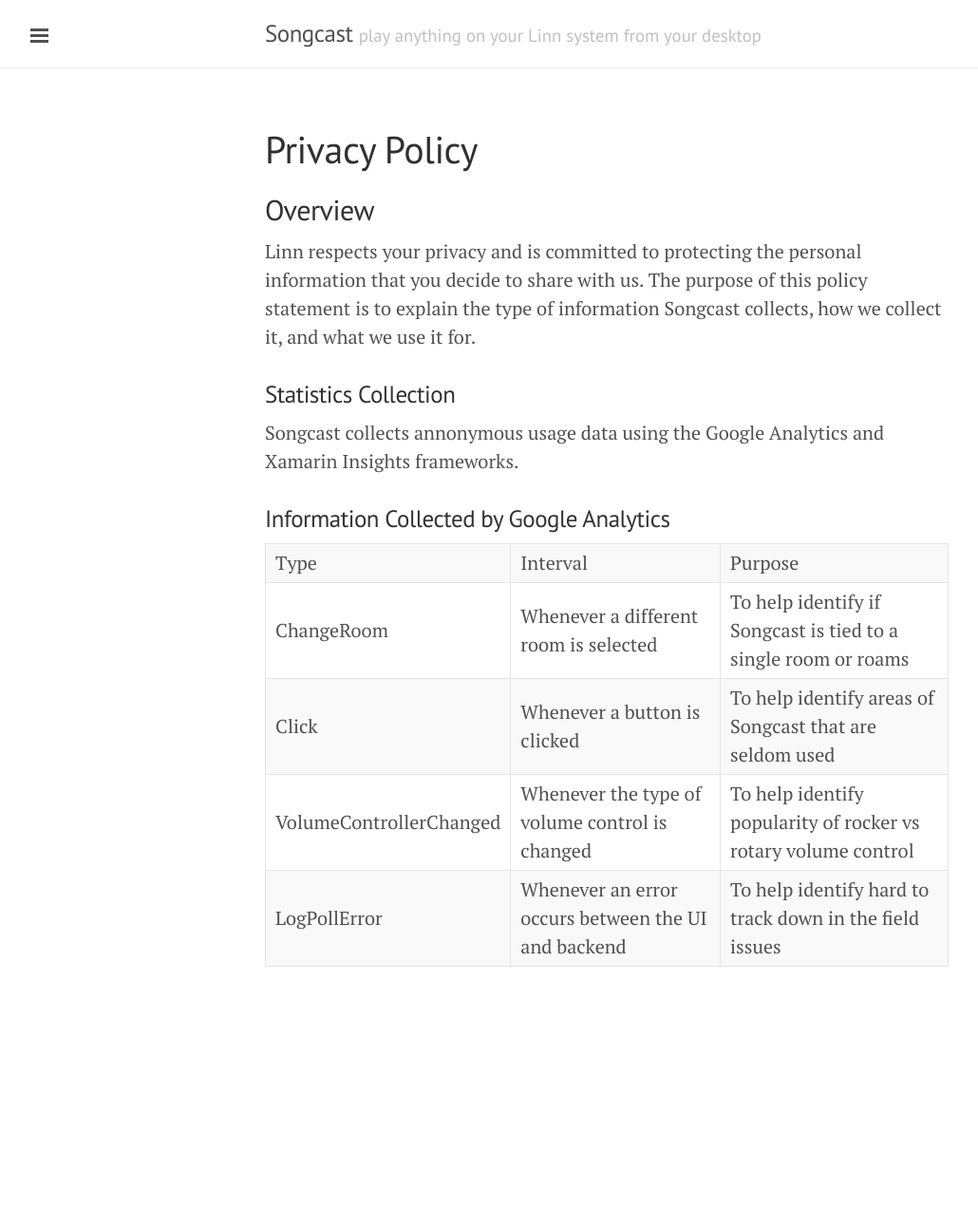
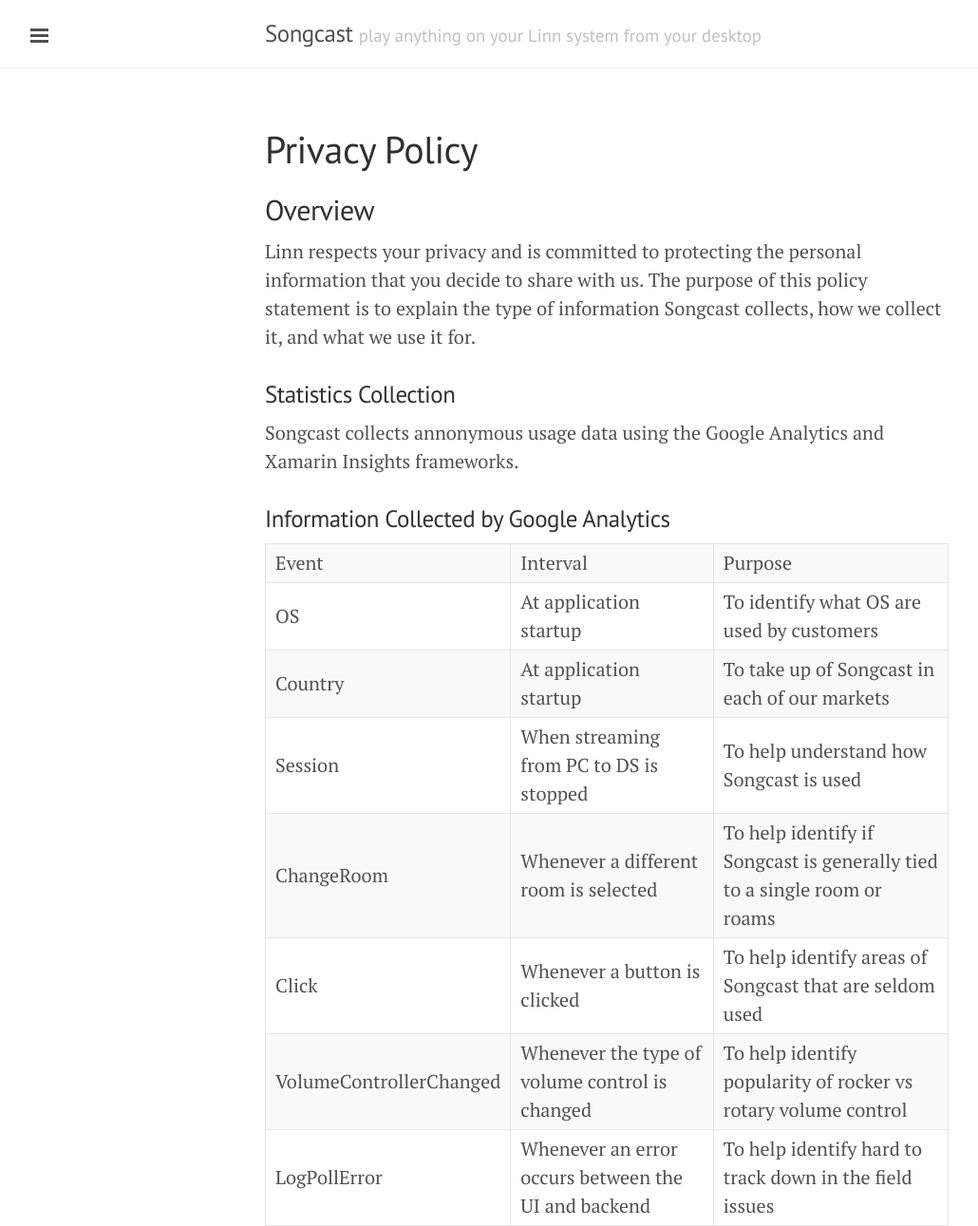
Before and after one commit to linn/songcast.site, a Jekyll site: the page built from privacy.md, in a window 1280 px wide. Shown: the whole page at 95% size, without its empty margins (1-1031 px from the left). Built offline with Jekyll 4.4.1, drawn with Linux system fonts in a browser that asks for light colours.

Commit message:
Update privacy.md

```diff
--- a/privacy.md
+++ b/privacy.md
@@ -13,8 +13,11 @@ Songcast collects annonymous usage data using the Google Analytics and Xamarin I
 
 ### Information Collected by Google Analytics
 
-| Type | Interval | Purpose
-| ChangeRoom | Whenever a different room is selected | To help identify if Songcast is tied to a single room or roams
+| Event | Interval | Purpose
+| OS | At application startup | To identify what OS are used by customers
+| Country | At application startup | To take up of Songcast in each of our markets
+| Session | When streaming from PC to DS is stopped | To help understand how Songcast is used
+| ChangeRoom | Whenever a different room is selected | To help identify if Songcast is generally tied to a single room or roams
 | Click | Whenever a button is clicked | To help identify areas of Songcast that are seldom used
 | VolumeControllerChanged | Whenever the type of volume control is changed | To help identify popularity of rocker vs rotary volume control
 | LogPollError | Whenever an error occurs between the UI and backend | To help identify hard to track down in the field issues
```
